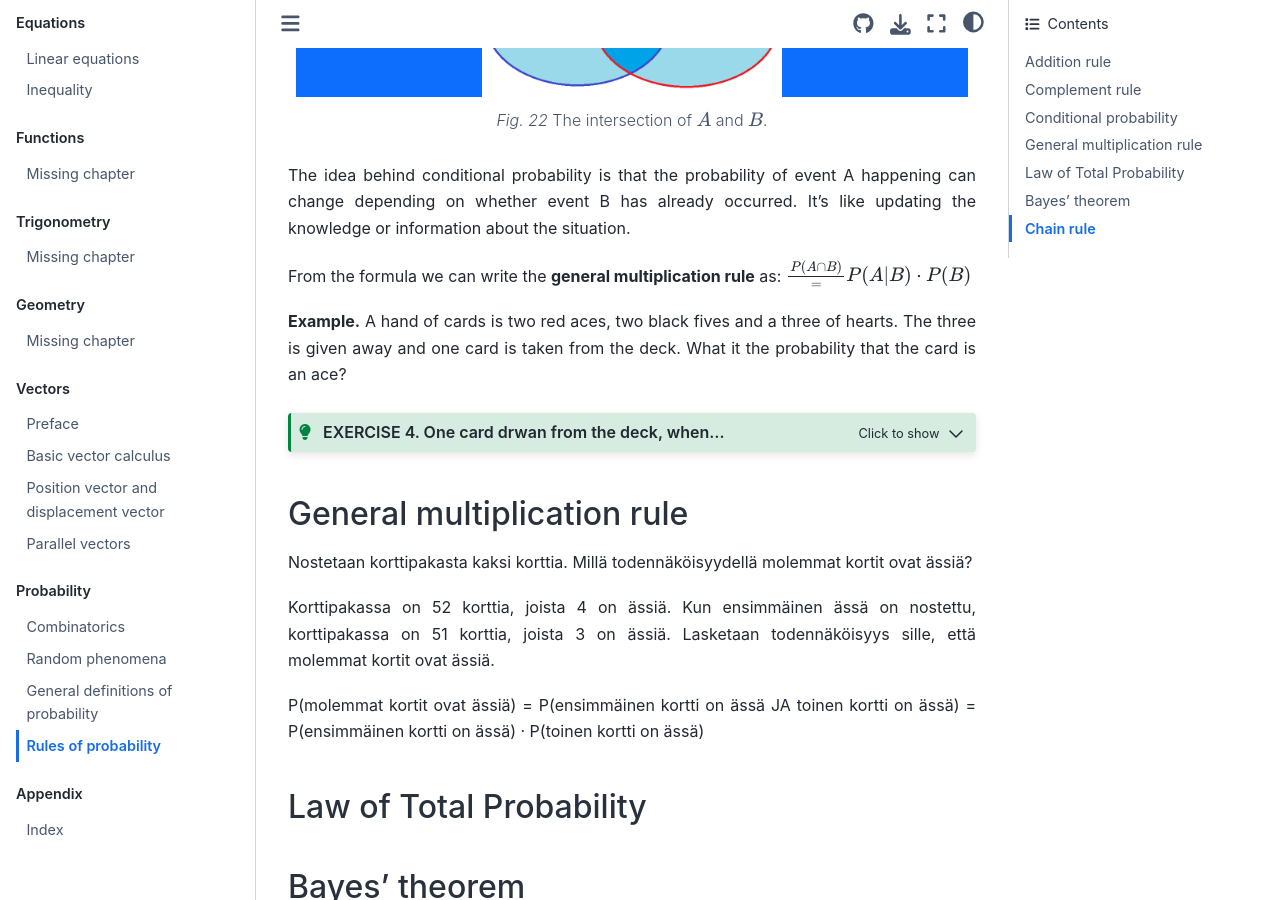
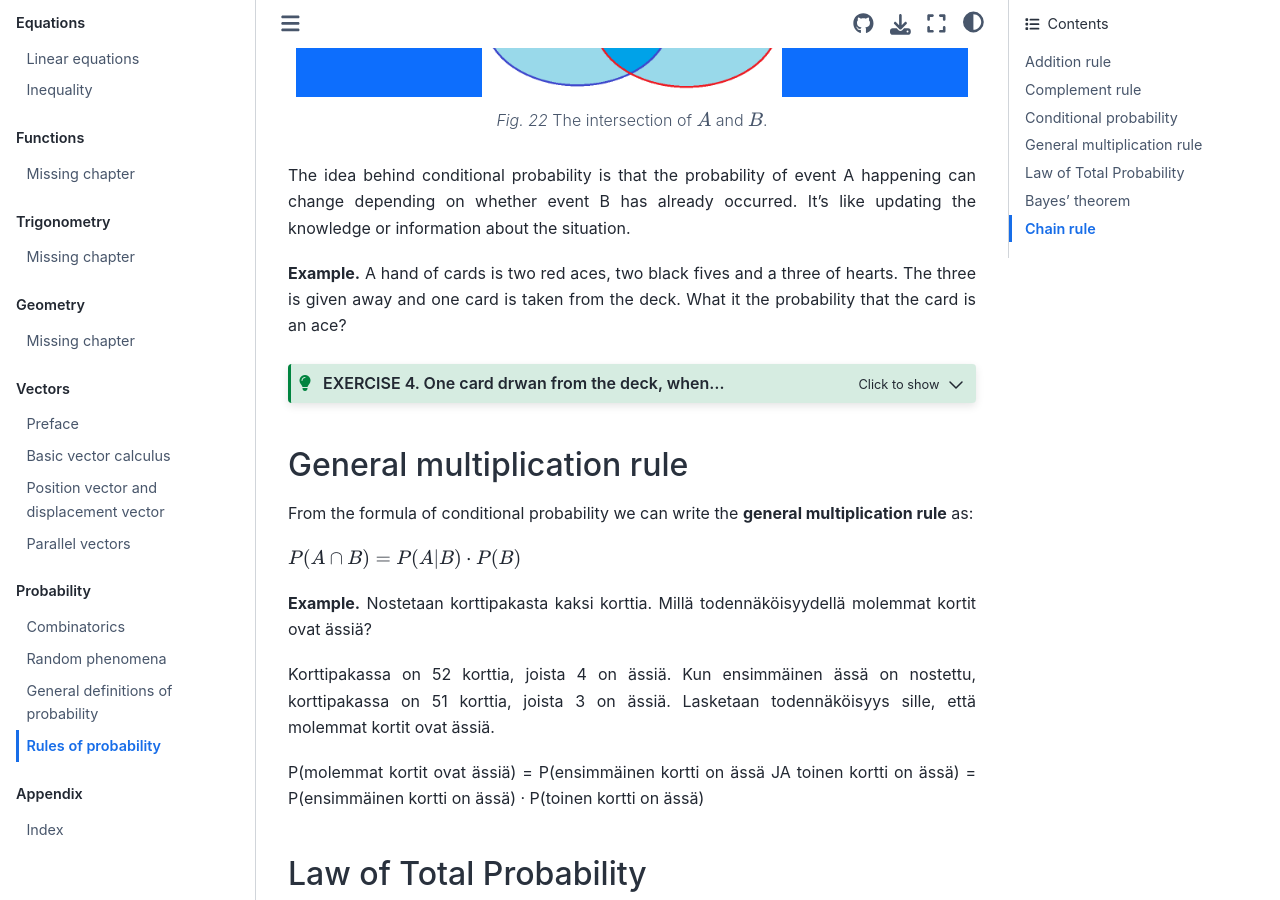
Before and after one commit to luma-lapinamk/miika-math, a Jupyter Book: the page built from notebooks/rules_of_probability.md, in a window 1280 px wide and 900 px high, scrolled down 3182 px. Built offline with Jupyter Book 1.0.4 settings and Sphinx 7.4.7 and the Sphinx Book theme 1.1.4, drawn with Linux system fonts in a browser that asks for light colours; some of the changed lines change nothing that is shown.

Commit message:
Updated content

```diff
--- a/notebooks/rules_of_probability.md
+++ b/notebooks/rules_of_probability.md
@@ -84,9 +84,6 @@ The intersection of $A$ and $B$.
 
 The idea behind conditional probability is that the probability of event A happening can change depending on whether event B has already occurred. It's like updating the knowledge or information about the situation.
 
-From the formula we can write the **general multiplication rule** as:
-$\frac{P(A \cap B)} = P(A|B) \cdot {P(B)}$
-
 **Example.** A hand of cards is two red aces, two black fives and a three of hearts. The three is given away and one card is taken from the deck. What it the probability that the card is an ace?
 
 :::{admonition} EXERCISE 4. One card drwan from the deck, when...
@@ -99,7 +96,11 @@ b) the ace of spades id already drawn and the card drawn is black?
 :::
 
 ## {index}`General multiplication rule`
-Nostetaan korttipakasta kaksi korttia. Millä todennäköisyydellä molemmat kortit ovat ässiä?
+From the formula of conditional probability we can write the **general multiplication rule** as:
+
+$P(A \cap B) = P(A|B) \cdot {P(B)}$
+
+**Example.** Nostetaan korttipakasta kaksi korttia. Millä todennäköisyydellä molemmat kortit ovat ässiä?
 
 Korttipakassa on 52 korttia, joista 4 on ässiä. Kun ensimmäinen ässä on nostettu, korttipakassa on 51 korttia, joista 3 on ässiä. Lasketaan todennäköisyys sille, että molemmat kortit ovat ässiä.
 
```
